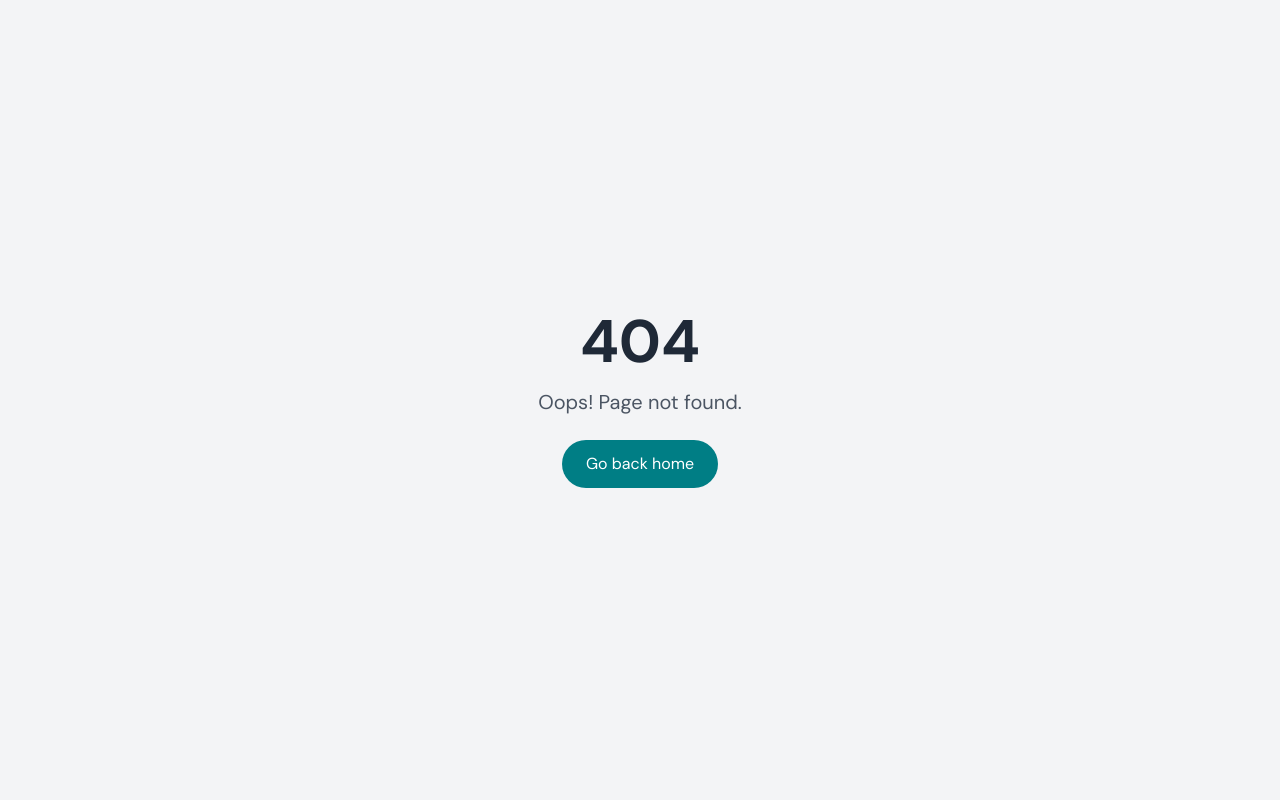
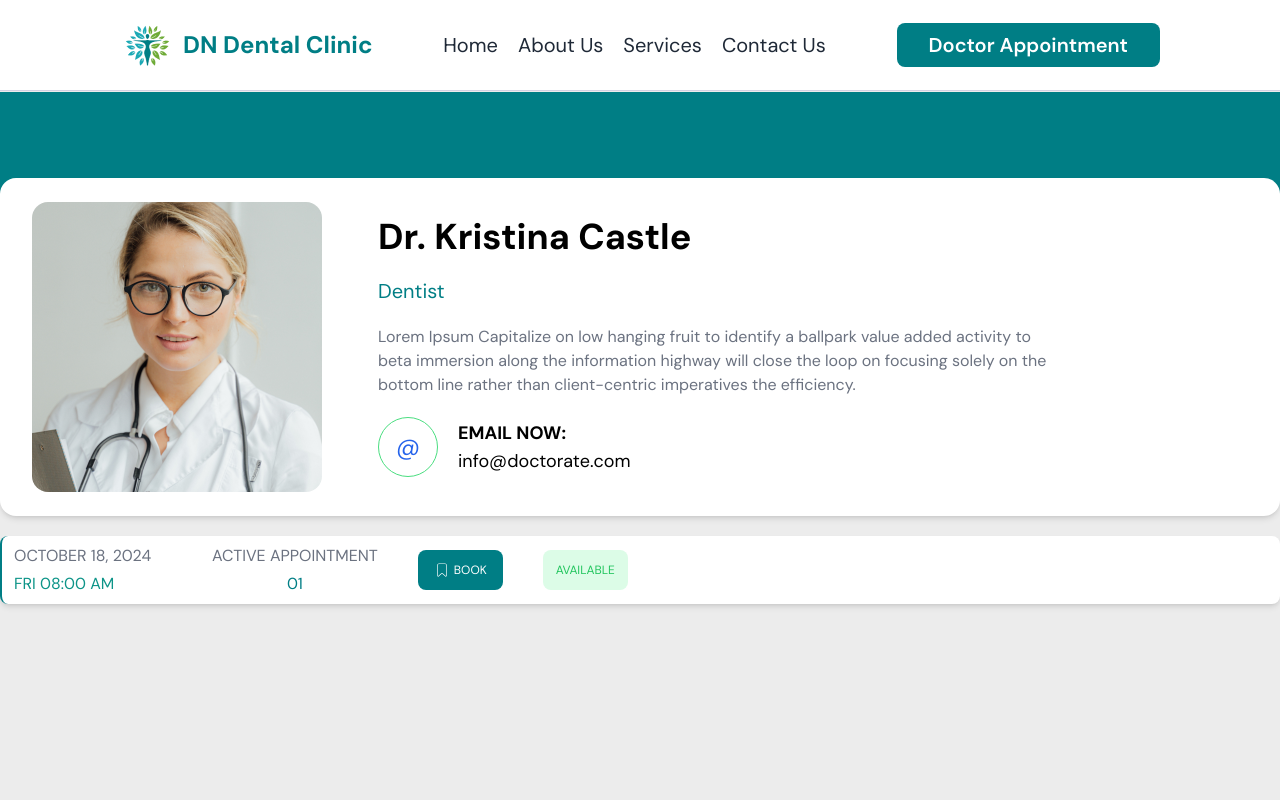
Before and after one commit to jathurT/patient, a React (Vite) app: page /booking/1 in a window 1280 px wide. Before the commit this address had no page. Shown: the top 800 px of the page. Built offline with nearby package versions, Linux system fonts and the light colour scheme.

Commit message:
Booking form start

```diff
--- a/src/App.jsx
+++ b/src/App.jsx
@@ -10,6 +10,7 @@ import ContactPage from "./pages/ContactPage";
 import Layout from "./Layout";
 import BookingPage from "./pages/BookingPage";
 import NotFoundPage from "./pages/NotFoundPage";
+import BookingFormPage from "./pages/BookingFormPage";
 import axios from "axios";
 axios.defaults.baseURL = "http://localhost:8080";
 
@@ -25,7 +26,7 @@ function App() {
         { path: "services", element: <ServicesPage /> },
         { path: "contact", element: <ContactPage /> },
         { path: "booking", element: <BookingPage /> },
-        // { path: "booking/:id", element: <BookingDetailsPage /> },
+        { path: "booking/:id", element: <BookingFormPage /> },
         // { path: "booking/", element: <ConfirmationPage /> },
       ],
     },
--- a/src/components/Docter.jsx
+++ b/src/components/Doctor.jsx
@@ -1,12 +1,12 @@
-import { BookingDocter } from "../assets/index";
+import { BookingDoctor as BookingDoctor } from "../assets/index";
 
-export default function Docter() {
+export default function Doctor() {
   return (
     <>
       <div className="bg-white z-20 w-full flex md:flex-row flex-col md:gap-14 gap-5 p-5 sm:px-8 sm:py-6  items-center  md:items-start lg:items-center rounded-2xl shadow-md ">
         <div className=" ">
           <img
-            src={BookingDocter}
+            src={BookingDoctor}
             alt="doctor"
             className="lg:h-[290px] h-[200px]  object-cover lg:aspect-square rounded-2xl  "
           />
--- a/src/components/Header.jsx
+++ b/src/components/Header.jsx
@@ -60,7 +60,7 @@ export default function Header() {
           className="bg-primary text-white px-8 py-2 text-xl font-semibold hover:bg-primary-dark transition-all rounded-lg block lg:hidden   absolute left-5 right-5 bottom-40 text-center"
           onClick={toggleMenu}
         >
-          Docter Appointment
+          Doctor Appointment
         </Link>
       </ul>
 
@@ -68,7 +68,7 @@ export default function Header() {
         to="/booking"
         className="bg-primary text-white px-8 py-2 text-xl font-semibold hover:bg-primary-dark transition-all rounded-lg hidden lg:block"
       >
-        Docter Appointment
+        Doctor Appointment
       </Link>
 
       <button className="lg:hidden" onClick={toggleMenu}>
--- a/src/components/Scedule.jsx
+++ /dev/null
@@ -1,28 +0,0 @@
-export default function Scedule() {
-  return (
-    <>
-      <div className="px-1 py-2 sm:px-3 rounded-lg shadow-md bg-white border-l-2 border-l-primary text-sm sm:text-base uppercase">
-        <div className="flex gap-3 sm:gap-10 ">
-          <div className="flex flex-col gap-1">
-            <div className="  text-gray-500 uppercase">august 13, 2014 </div>
-            <div className=" text-teal-600">tue 09:30 pm </div>
-          </div>
-          <div className="flex flex-col gap-1 items-center w-32 sm:w-auto ">
-            <div className=" text-gray-500 text-center ">
-              active appointment
-            </div>
-            <div className="  text-primary">04</div>
-          </div>
-          <div className="flex flex-col gap-2 md:flex-row md:gap-10 md:items-center">
-            <button className="w-[85px] md:h-10 md:py-3 py-1 bg-primary text-white rounded-lg  text-xs">
-              Book
-            </button>
-            <p className="w-[85px]  text-center md:h-10 py-1 md:py-3  text-red-500 rounded-lg text-xs bg-red-100 ">
-              Unavailable
-            </p>
-          </div>
-        </div>
-      </div>
-    </>
-  );
-}
--- /dev/null
+++ b/src/components/Schedule .jsx
@@ -0,0 +1,52 @@
+import { Link, useParams } from "react-router-dom";
+import { CiBookmark, CiLock } from "react-icons/ci";
+
+export default function Schedule({ schedule }) {
+  const scheduleTheme = {
+    Available: "text-green-500 bg-green-100",
+    Unavailable: "text-red-500 bg-red-100",
+    Closed: "text-purple-500 bg-purple-100",
+  };
+  return (
+    <>
+      <div className="px-1 py-2 sm:px-3 rounded-lg shadow-md bg-white border-l-2 border-l-primary text-sm sm:text-base uppercase">
+        <div className="flex gap-3  sm:gap-10 max-w-2xl ">
+          <div className="flex flex-col gap-1 w-[118px] sm:w-[158px]">
+            <div className="  text-gray-500 uppercase  text-xs sm:text-base">
+              {schedule.date}
+            </div>
+            <div className=" text-teal-600 ">
+              {schedule.day_of_week.slice(0, 3)} {schedule.time}
+            </div>
+          </div>
+          <div className="flex flex-col gap-1 items-center w-28 sm:w-auto   ">
+            <div className=" text-gray-500 text-center ">
+              active appointment
+            </div>
+            <div className="  text-primary">{schedule.active_appointment}</div>
+          </div>
+          <div className="flex flex-col gap-2 md:flex-row md:gap-10 md:items-center ">
+            <Link
+              to={`${
+                schedule.status == "Available" ? `/booking/${schedule.id}` : "#"
+              }`}
+              disabled={schedule.status == "Unavailable"}
+              className="w-[85px] md:h-10 md:py-3 py-1 bg-primary text-white rounded-lg    flex items-center justify-center gap-1"
+            >
+              {schedule.status == "Available" ? <CiBookmark /> : <CiLock />}
+
+              <p className="text-xs">Book</p>
+            </Link>
+            <p
+              className={`w-[85px]  text-center md:h-10 py-1 md:py-3   rounded-lg text-xs ${
+                scheduleTheme[schedule.status]
+              }`}
+            >
+              {schedule.status}
+            </p>
+          </div>
+        </div>
+      </div>
+    </>
+  );
+}
--- /dev/null
+++ b/src/data/index.js
@@ -0,0 +1,60 @@
+const dummySchedule = [
+  {
+    id: 1,
+    date: "October 18, 2024",
+    day_of_week: "Friday",
+    time: "08:00 AM",
+    active_appointment: "01",
+    status: "Available",
+  },
+  {
+    id: 2,
+    date: "November 18, 2024",
+    day_of_week: "Monday",
+    time: "09:30 AM",
+    active_appointment: "02",
+    status: "Unavailable",
+  },
+  {
+    id: 3,
+    date: "December 19, 2024",
+    day_of_week: "Thursday",
+    time: "11:00 AM",
+    active_appointment: "03",
+    status: "Available",
+  },
+  {
+    id: 4,
+    date: "January 19, 2025",
+    day_of_week: "Sunday",
+    time: "01:30 PM",
+    active_appointment: "04",
+    status: "Unavailable",
+  },
+  {
+    id: 5,
+    date: "May 20, 2025",
+    day_of_week: "Thursday",
+    time: "03:00 PM",
+    active_appointment: "05",
+    status: "Available",
+  },
+  {
+    id: 6,
+    date: "September 20, 2025",
+    day_of_week: "Thursday",
+    time: "05:30 PM",
+    active_appointment: "06",
+    status: "Unavailable",
+  },
+  {
+    id: 7,
+    date: "April 21, 2025",
+    day_of_week: "Monday",
+    time: "07:00 PM",
+    active_appointment: "07",
+    status: "Available",
+  },
+];
+
+export { dummySchedule };
--- a/src/pages/AboutPage.jsx
+++ b/src/pages/AboutPage.jsx
@@ -1,4 +1,4 @@
-import { AboutUs, Docter } from "../assets/index";
+import { AboutUs, Doctor } from "../assets/index";
 export default function AboutPage() {
   return (
     <>
@@ -49,7 +49,7 @@ export default function AboutPage() {
             </p>
           </div>
           <div className="flex justify-center  relative">
-            <img src={Docter} alt="" className=" lg:absolute lg:bottom-0 " />
+            <img src={Doctor} alt="" className=" lg:absolute lg:bottom-0 " />
           </div>
         </div>
       </section>
--- /dev/null
+++ b/src/pages/BookingFormPage.jsx
@@ -0,0 +1,22 @@
+import Doctor from "../components/Doctor";
+import Schedule from "../components/Schedule ";
+import { useParams } from "react-router-dom";
+import { dummySchedule } from "../data/index";
+
+export default function BookingFormPage() {
+  const { id } = useParams();
+  const intId = parseInt(id, 10); // Convert id to integer
+
+  const willingSchedule = dummySchedule[intId - 1]; // Get the schedule with the id
+
+  return (
+    <div className="mt-[92px] lg:h-[1000px] md:h-[1000px] h-[1300px]">
+      <div className="h-[258px] w-full flex justify-center bg-primary relative px-5  ">
+        <div className=" absolute top-1/4 md:top-1/3 xl:max-w-screen-xl lg:max-w-screen-lg lg:w-full flex flex-col gap-5 ">
+          <Doctor />
+          <Schedule schedule={willingSchedule} />
+        </div>
+      </div>
+    </div>
+  );
+}
--- a/src/pages/BookingPage.jsx
+++ b/src/pages/BookingPage.jsx
@@ -1,23 +1,19 @@
-import Docter from "../components/Docter";
-import Scedule from "../components/Scedule";
-
+import Doctor from "../components/Doctor";
+import Schedule from "../components/Schedule ";
+import { dummySchedule } from "../data/index";
 import ContactForm from "../components/ContactForm";
 export default function BookingPage() {
   return (
     <div className="mt-[92px] lg:h-[1000px] md:h-[1000px] h-[1300px]">
       <div className="h-[258px] w-full flex justify-center bg-primary relative px-5  ">
         <div className=" absolute top-1/4 md:top-1/3 xl:max-w-screen-xl lg:max-w-screen-lg lg:w-full flex flex-col gap-10 ">
-          <Docter />
+          <Doctor />
           <div className="flex flex-col gap-5">
             <h1 className=" text-black text-2xl   ">Schedule an Appointment</h1>
             <div className="flex flex-col gap-1">
-              <Scedule />
-              <Scedule />
-              <Scedule />
-              <Scedule />
-              <Scedule />
-              <Scedule />
-              <Scedule />
+              {dummySchedule.map((schedule) => (
+                <Schedule key={schedule.id} schedule={schedule} />
+              ))}
             </div>
           </div>
         </div>
```
Also changed, not shown: src/assets/index.js (+4 -4 lines), src/assets/images/BookingDoctor.png (renamed from src/assets/images/BookingDocter.png), src/assets/images/Doctor.png (renamed from src/assets/images/Docter.png).
